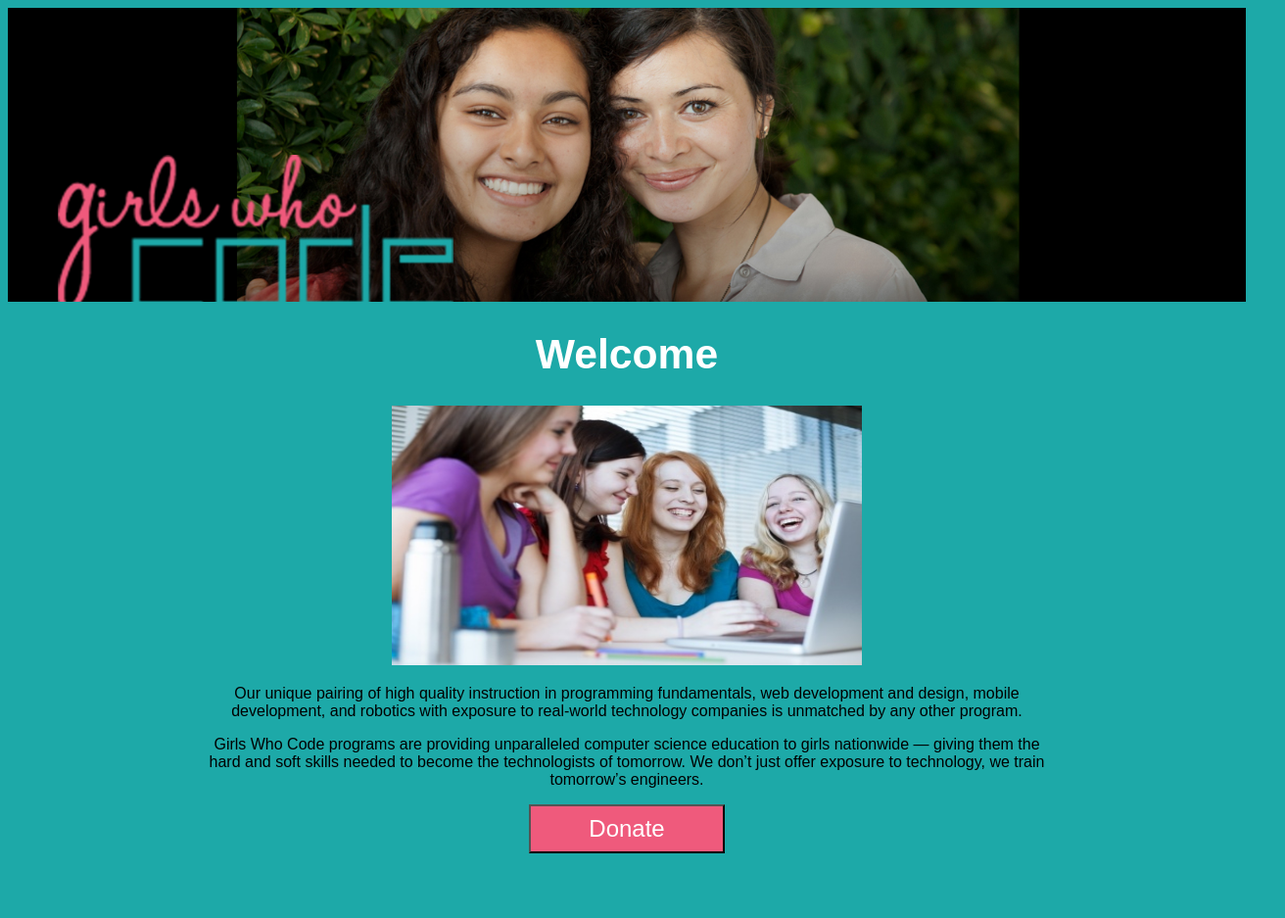
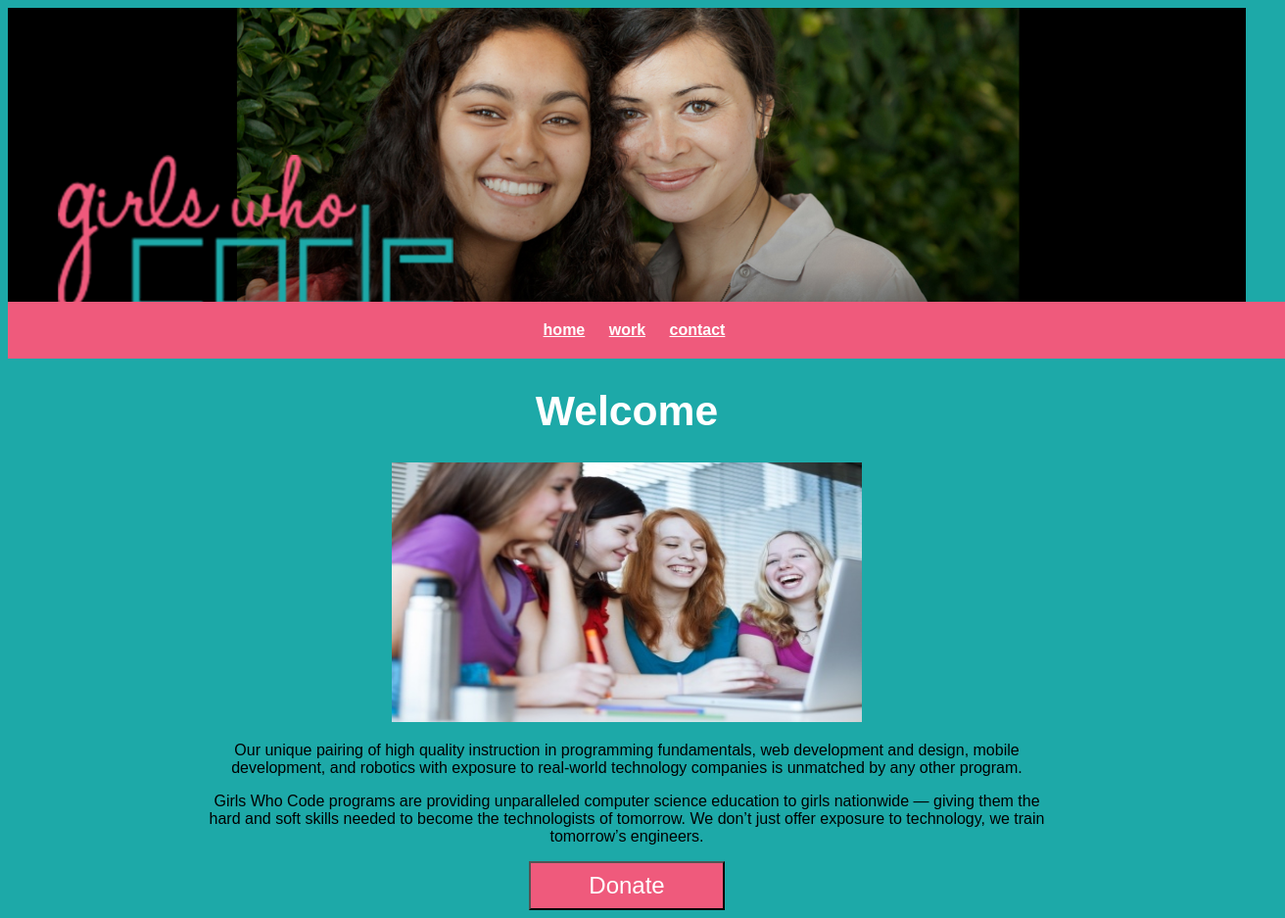
Before and after one commit to steffijane/girlswhocode, a plain HTML site: page about.html in a window 1280 px wide. Shown: the whole page at 98% size, 1312 px wide, since content can reach past the window. Before the commit the page ends 879 px from the top, so only its background shows below. Drawn offline with Linux system fonts and the light colour scheme.

Commit message:
nav bar added to about.html

```diff
--- a/about.html
+++ b/about.html
@@ -4,11 +4,16 @@
 	<title>Girls Who Code</title>
 	<meta charset="utf-8">
 	<link rel="stylesheet" type="text/css" href="css/styles1.css" />
-	<script src=""></script>
 </head>
 <body>
 	<div class="header"></div>
-
+		<nav>
+			<ul>
+			<li><a href="index.html">home</a></li>
+			<li><a href="about.html">work</a></li>
+			<li><a href="contact11.html">contact</a></li>
+		</ul>
+	</nav>
 	<div class="wrapper">
 
 	<h1>Welcome</h1>
--- a/css/styles1.css
+++ b/css/styles1.css
@@ -1,9 +1,3 @@
-.header {
-	background: url(../imgs/empower3copy.jpg) no-repeat center center;
-	background-size: cover;
-	width: 100%;
-	height: 300px;
-}
 
 h1 {
 	font-size: 32pt;
@@ -36,6 +30,14 @@ button:hover {
 	background-color: #bd163c;
 }
 
+/* Header and navigation links */
+
+.header {
+	background: url(../imgs/empower3copy.jpg) no-repeat center center;
+	background-size: cover;
+	width: 100%;
+	height: 300px;
+}
 
 nav {
 	width: 100%;
@@ -44,8 +46,6 @@ nav {
 	color: #ffffff;
 }
 
-
-/* Navigation links */
 nav ul {
 	list-style: none;
 	padding-left: 0px;
```
